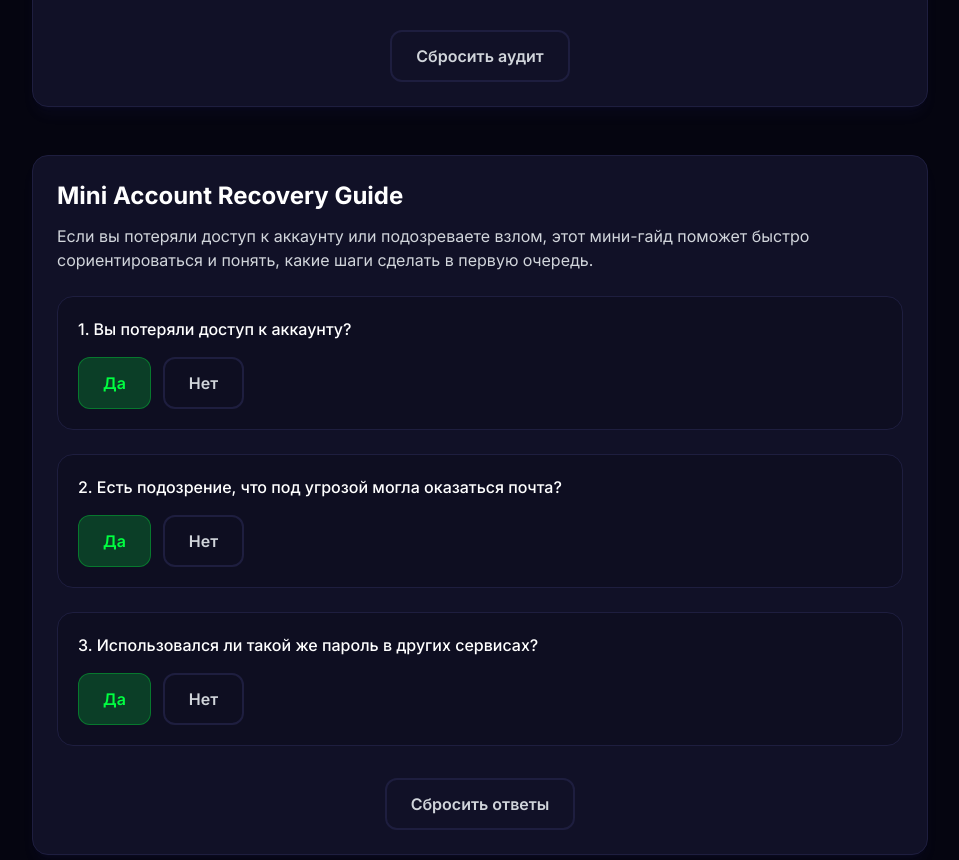
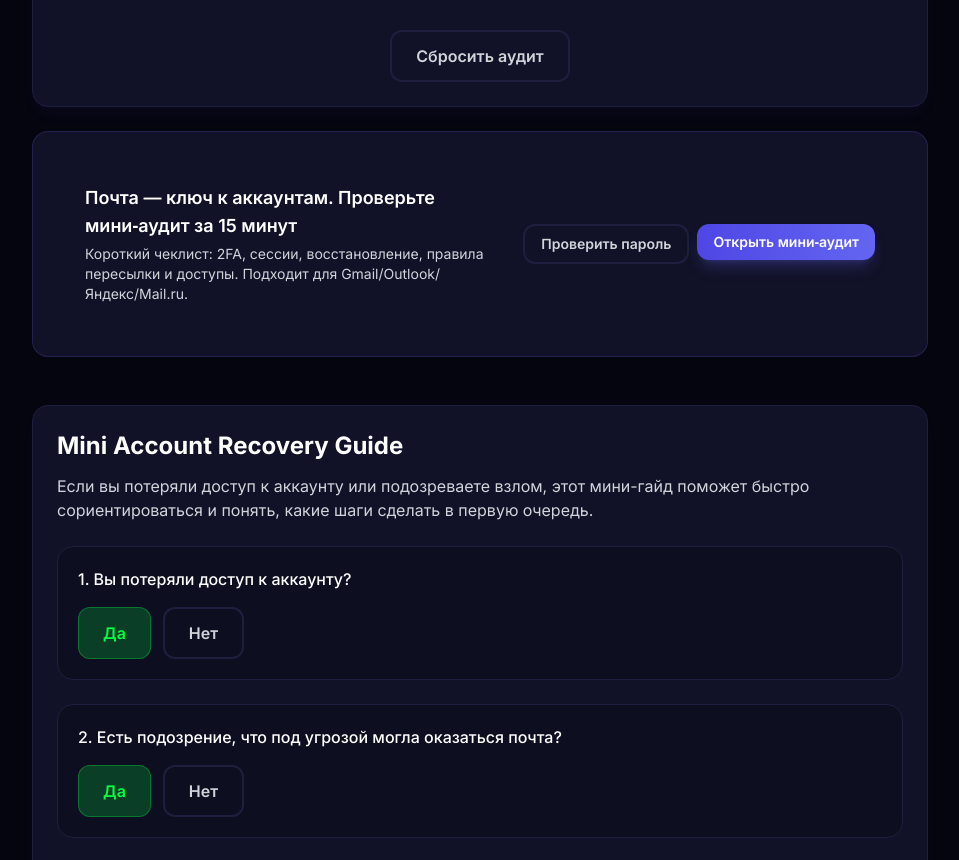
Before and after one commit to mam37bez/cyberguard-academy, a Next.js app: page /security-tools in a window 1280 px wide. Shown: the part 11140-12000 px from the top of the page, without its empty margins (160-1119 px from the left). Built offline with nearby package versions, Linux system fonts and the light colour scheme.

Commit message:
Add inline CTA under email security audit

```diff
--- a/src/app/security-tools/page.tsx
+++ b/src/app/security-tools/page.tsx
@@ -215,7 +215,15 @@ secondaryLabel="Запросить консультацию"
 
         <section id="email-audit" className="scroll-mt-28 mb-12">
           <EmailSecurityAudit />
-        </section>
+        <InlineContextCTA
+title="Почта — ключ к аккаунтам. Проверьте мини‑аудит за 15 минут"
+description="Короткий чеклист: 2FA, сессии, восстановление, правила пересылки и доступы. Подходит для Gmail/Outlook/Яндекс/Mail.ru."
+primaryHref="/blog/kak-zaschitit-pochtu-mini-audit"
+primaryLabel="Открыть мини‑аудит"
+secondaryHref="/security-tools#password-strength"
+secondaryLabel="Проверить пароль"
+/>
+</section>
 
         <section id="account-recovery" className="scroll-mt-28">
           <AccountRecoveryGuide />
```
